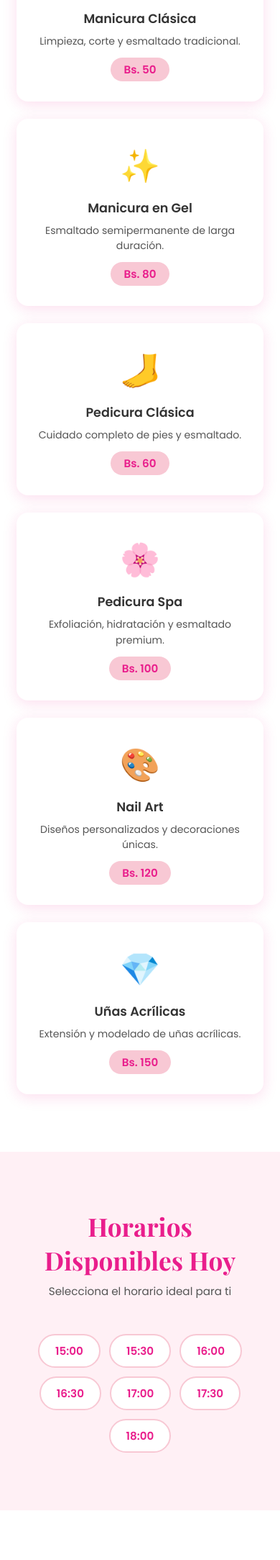
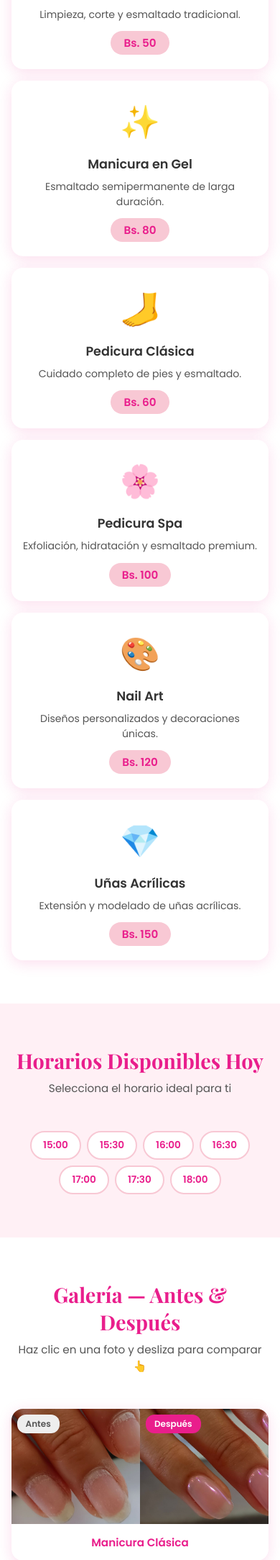
Before and after one commit to FRANCIS-THE-SENIORJR-AURA-SIGMA/fabi-lab, a Flask app: page / in a window 390 px wide. Shown: the part 1171-3338 px from the top of the page at 72% size. Run offline with Flask 3, Linux system fonts and the light colour scheme; data comes from the database, SQL or seed files in the repository.

Commit message:
Fix CSS responsive y archivos estaticos

```diff
--- a/app.py
+++ b/app.py
@@ -1,9 +1,10 @@
-from flask import Flask, render_template, request, jsonify
+from flask import Flask, render_template, request, jsonify, send_from_directory
 from datetime import datetime
 import sqlite3
 import os
 
 app = Flask(__name__)
+app.config['SEND_FILE_MAX_AGE_DEFAULT'] = 0
 
 DB = "fabilab.db"
 
--- a/static/style.css
+++ b/static/style.css
@@ -209,9 +209,29 @@ body { font-family: var(--font-body); color: #333; background: var(--blanco); }
 .footer-copy { font-size: .8rem; opacity: .7; }
 
 /* ── Responsive ── */
-@media (max-width: 600px) {
+@media (max-width: 768px) {
   .nav-links { display: none; }
-  .form-row  { grid-template-columns: 1fr; }
+  .hero h1 { font-size: 3rem; }
+  .hero-sub { font-size: 1.1rem; }
+  .seccion { padding: 60px 4%; }
+  .titulo-seccion { font-size: 1.8rem; }
+
+  .servicios-grid { grid-template-columns: 1fr; gap: 16px; }
+  .servicio-card { padding: 24px 16px; }
+
+  .horarios-grid { gap: 8px; }
+  .horario-chip { padding: 8px 16px; font-size: .85rem; }
+
+  .galeria-grid { grid-template-columns: 1fr; gap: 20px; }
+  .comparacion { height: 160px; }
+  .comp-lado { height: 160px; }
+
   .formulario { padding: 24px 16px; }
+  .form-row { grid-template-columns: 1fr; }
+
+  .footer-contacto { flex-direction: column; gap: 12px; }
   .slider-contenedor { height: 240px; }
+
+  .modal-contenido { padding: 20px 14px; }
+  .modal-titulo { font-size: 1.2rem; }
 }
```
